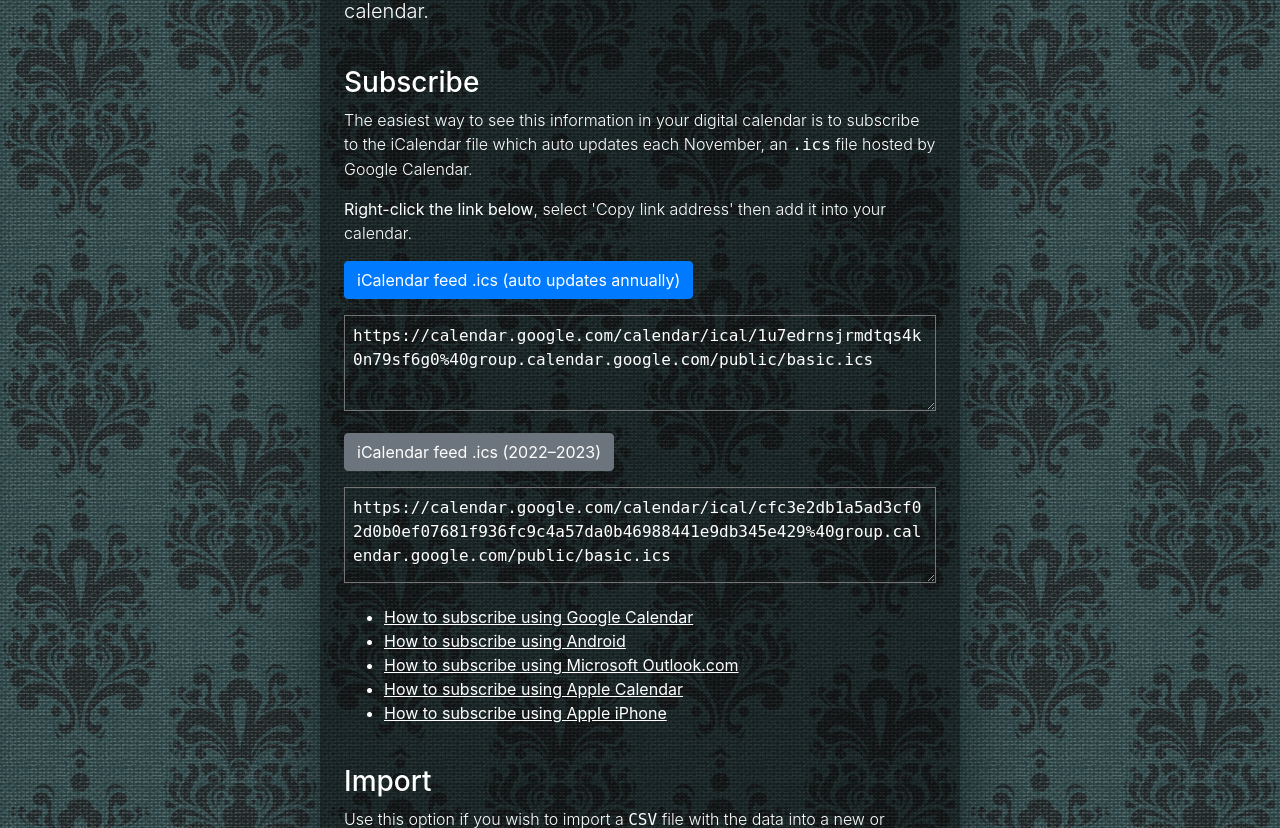
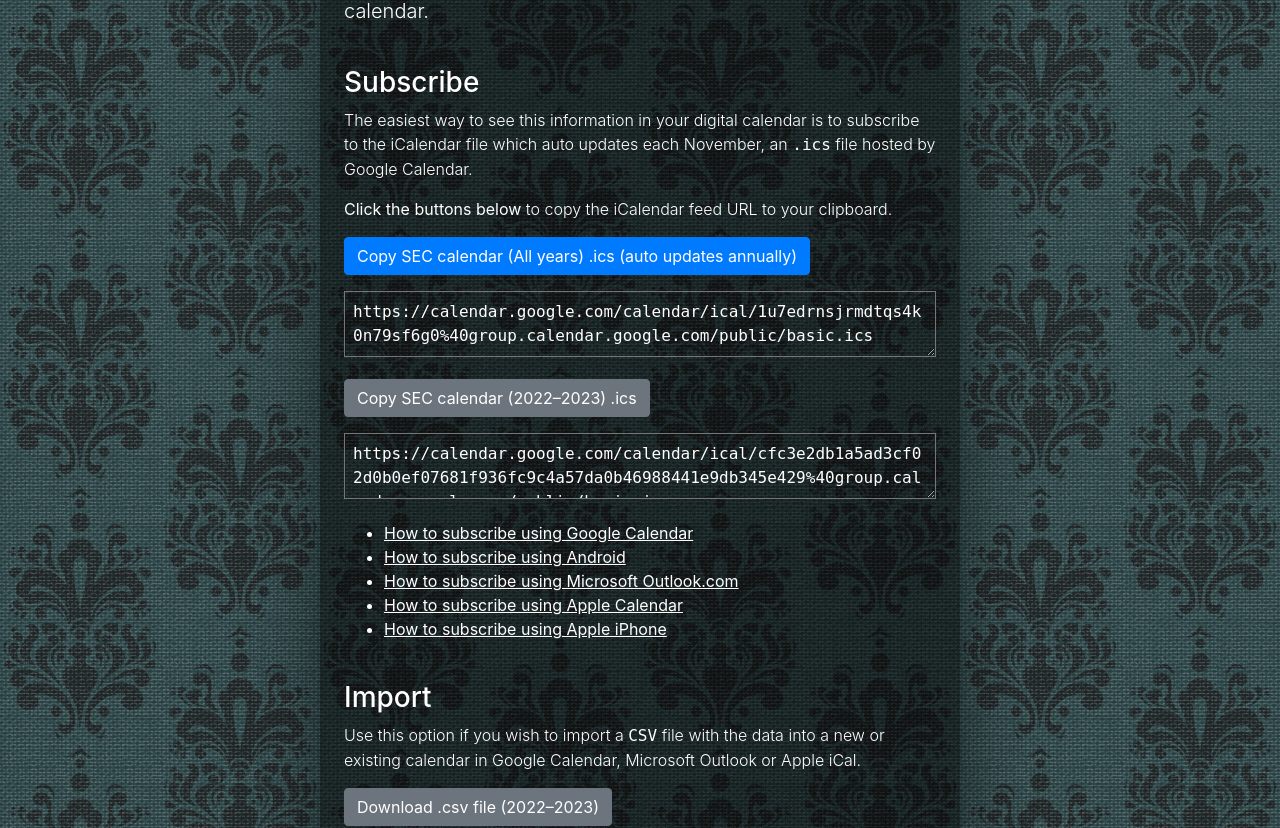
Before and after one commit to garethjmsaunders/sec-digital-calendar-website, a PHP site: page /subscribe in a window 1280 px wide. Shown: the part 262-1090 px from the top of the page. Run offline with PHP 8.4, Linux system fonts and the light colour scheme.

Commit message:
FEAT (Subscribe) Click button to copy iCal feed
Add functionality to Subscribe page to copy *.ics links when button is clicked.

```diff
--- a/assets/css/style.css
+++ b/assets/css/style.css
@@ -283,12 +283,13 @@ a.view-more {
 
 /* SUBSCRIBE iCalendar feeds  */
 
-.ical-feed {
+textarea.ical-feed {
     background: transparent !important;
     color: white;
     font-family: monospace;
-    min-height: 6rem;
+    xmin-height: 5rem;
     padding: 0.5em;
+    resize: both;
     width: 100%;
 }
 
--- a/subscribe/index.php
+++ b/subscribe/index.php
@@ -54,15 +54,15 @@
 
             <h3>Subscribe</h3>
             <p>The easiest way to see this information in your digital calendar is to subscribe to the iCalendar file which auto updates each November, an <tt>.ics</tt> file hosted by Google Calendar.</p>
-            <p><strong>Right-click the link below</strong>, select 'Copy link address' then add it into your calendar.</p>
+            <p><strong>Click the buttons below</strong> to copy the iCalendar feed URL to your clipboard.</p>
 
             <!-- Perpetual -->
-            <p><a href="https://calendar.google.com/calendar/ical/1u7edrnsjrmdtqs4k0n79sf6g0%40group.calendar.google.com/public/basic.ics" class="btn btn-primary">iCalendar feed .ics (auto updates annually)</a></p>
-            <p><textarea class="ical-feed">https://calendar.google.com/calendar/ical/1u7edrnsjrmdtqs4k0n79sf6g0%40group.calendar.google.com/public/basic.ics</textarea></p>
+            <p><a href="https://calendar.google.com/calendar/ical/1u7edrnsjrmdtqs4k0n79sf6g0%40group.calendar.google.com/public/basic.ics" id="js-perpetual-btn" class="btn btn-primary">Copy SEC calendar (All years) .ics (auto updates annually)</a></p>
+            <p><textarea id="js-perpetual-textarea" class="w-100 text-bg-dark ical-feed" width="100%">https://calendar.google.com/calendar/ical/1u7edrnsjrmdtqs4k0n79sf6g0%40group.calendar.google.com/public/basic.ics</textarea></p>
 
             <!-- 2022-2023 -->
-            <p><a href="https://calendar.google.com/calendar/ical/cfc3e2db1a5ad3cf02d0b0ef07681f936fc9c4a57da0b46988441e9db345e429%40group.calendar.google.com/public/basic.ics" class="btn btn-secondary">iCalendar feed .ics (2022–2023)</a></p>
-            <p><textarea class="ical-feed">https://calendar.google.com/calendar/ical/cfc3e2db1a5ad3cf02d0b0ef07681f936fc9c4a57da0b46988441e9db345e429%40group.calendar.google.com/public/basic.ics</textarea></p>
+            <p><a href="https://calendar.google.com/calendar/ical/cfc3e2db1a5ad3cf02d0b0ef07681f936fc9c4a57da0b46988441e9db345e429%40group.calendar.google.com/public/basic.ics" id="js-year-btn" class="btn btn-secondary">Copy SEC calendar (2022–2023) .ics</a></p>
+            <p><textarea id="js-year-textarea" class="w-100 ical-feed text-bg-dark">https://calendar.google.com/calendar/ical/cfc3e2db1a5ad3cf02d0b0ef07681f936fc9c4a57da0b46988441e9db345e429%40group.calendar.google.com/public/basic.ics</textarea></p>
 
             <ul>
                 <li><a href="https://support.google.com/calendar/answer/37118?hl=en-GB">How to subscribe using Google Calendar</a></li>
@@ -88,5 +88,49 @@
             <p>2004&ndash;<?php echo date("Y"); ?> &middot; <a href="https://www.facebook.com/groups/secoutlook/">Facebook</a> &middot; <a href="http://twitter.com/seccalendar">Twitter</a><br><a href="../terms/">Terms and conditions</a></p>
         </footer>
     </div>
+
+<script src="../assets/js/jquery-3.6.1.min.js"></script>
+<script>
+
+        $(document).ready(function() {
+
+            /* Perpetual */
+            $('#js-perpetual-btn').click(function(){
+                event.preventDefault();
+
+                // Get the text field
+                var copyText = document.getElementById('js-perpetual-textarea');
+
+                // Select the text field
+                copyText.select();
+                // For mobile devices
+                copyText.setSelectionRange(0, 99999);
+
+                // Copy to clipboard
+                navigator.clipboard.writeText(copyText.value).then(() => {
+                    alert("SEC calendar (All Years) iCalendar (*.ics) link address copied to clipboard");
+                });
+            });
+
+            /* Year */
+            $('#js-year-btn').click(function(){
+                event.preventDefault();
+
+                // Get the text field
+                var copyText = document.getElementById('js-year-textarea');
+
+                // Select the text field
+                copyText.select();
+                // For mobile devices
+                copyText.setSelectionRange(0, 99999);
+
+                // Copy to clipboard
+                navigator.clipboard.writeText(copyText.value).then(() => {
+                    alert("SEC calendar (2022-2023) iCalendar (*.ics) link address copied to clipboard");
+                });
+            });
+
+        });
+</script>
 </body>
 </html>
```
